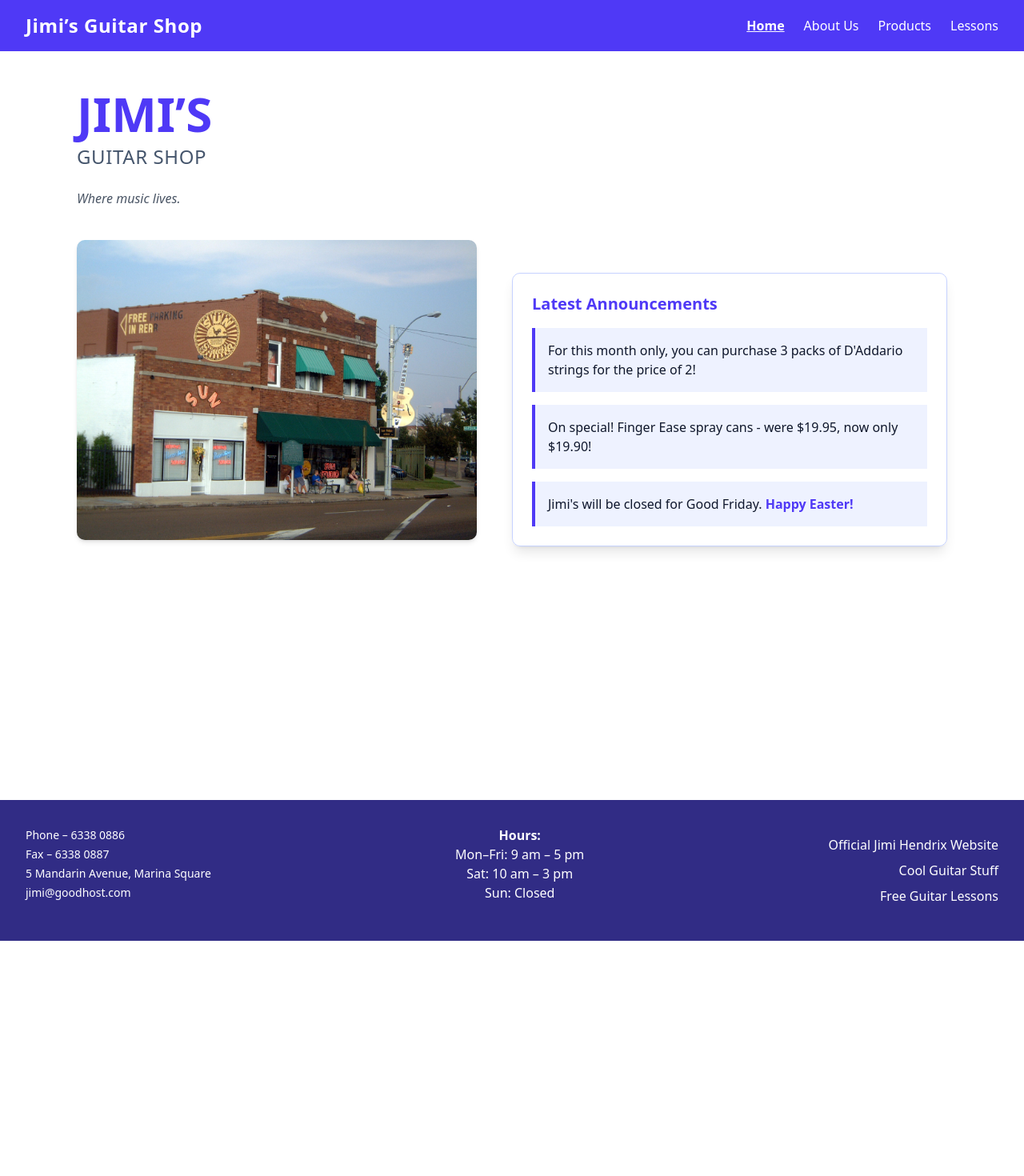
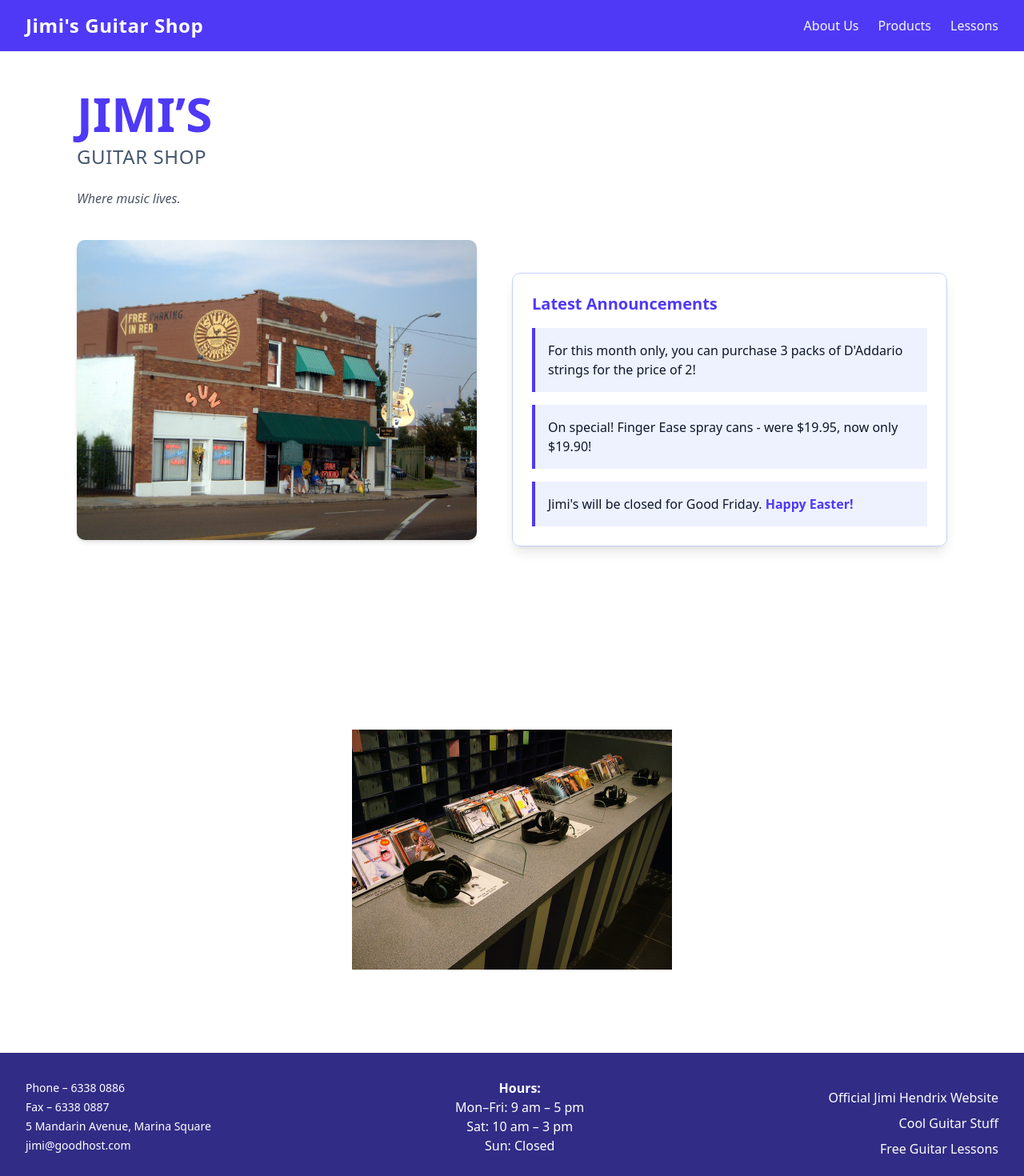
Before and after one commit to chouser63/jimis-guitar-shop-site, a Next.js app: page / in a window 1280 px wide. Shown: the top 1470 px of the page at 80% size. Before the commit the page ends 1176 px from the top, so only its background shows below. Built offline with nearby package versions, Linux system fonts and the light colour scheme.

Commit message:
added images and changed selected navbar link class

```diff
--- a/app/about/page.tsx
+++ b/app/about/page.tsx
@@ -8,7 +8,6 @@ export default function AboutPage() {
             </h1>
 
             <div className="flex flex-col lg:flex-row gap-10 items-start">
-                {/* Left Avatar + Quote */}
                 <div className="text-gray-800 bg-indigo-100 rounded-lg p-6 flex flex-col items-center lg:w-1/4">
                     <Image
                         src="/jimi.jpg"
@@ -21,9 +20,16 @@ export default function AboutPage() {
                     <p className="italic text-indigo-700 mt-2">
                         “Watch out for the drummer.”
                     </p>
+
+                    <Image
+                        src="/guitars1.jpg"
+                        alt="Guitars in the shop"
+                        width={200}
+                        height={200}
+                        className="my-4"
+                    />
                 </div>
 
-                {/* Main Biography */}
                 <div className="text-gray-800 lg:w-1/3 text-lg">
                     <p className="leading-relaxed mb-4">
                         Jimi Swank was born James Swarovski in Albania in 1972. He started
@@ -58,5 +64,5 @@ export default function AboutPage() {
                 />
             </div>
         </div>
-  );
+    );
 }
--- a/app/page.tsx
+++ b/app/page.tsx
@@ -2,7 +2,7 @@ import Image from "next/image";
 
 export default function Home() {
   return (
-    <div className="px-24 py-12">
+    <div className="px-8 lg:px-24 py-12">
       <div className="flex lg:flex-row flex-col justify-between">
         <div className="w-1/2 h-full flex flex-col">
           <h1 className="text-6xl font-extrabold text-indigo-600 mb-2">JIMI’S</h1>
@@ -21,7 +21,7 @@ export default function Home() {
 
 
         {/* Right Guitar + Announcements */}
-        <div className="flex flex-col gap-8 w-1/2 h-screen justify-center items-center">
+        <div className="flex flex-col gap-8 lg:w-1/2 h-screen justify-center items-center">
           <div className="bg-white/80 backdrop-blur-sm border border-indigo-200 rounded-lg shadow-lg p-6">
             <h3 className="text-xl font-bold text-indigo-600 mb-4">Latest Announcements</h3>
 
@@ -48,6 +48,17 @@ export default function Home() {
         </div>
       </div>
 
+      <div className="w-full flex lg:justify-center">
+        <Image
+          src="/cdShopping.jpg"
+          alt="CDs in the shop"
+          width={400}
+          height={400}
+          className="mb-4"
+        />
+      </div>
+
+
     </div>
   );
 }
--- a/components/Header.tsx
+++ b/components/Header.tsx
@@ -9,7 +9,6 @@ export function Header() {
   const pathname = usePathname();
 
   const navItems = [
-    { href: "/", label: "Home" },
     { href: "/about", label: "About Us" },
     { href: "/products", label: "Products" },
     { href: "/lessons", label: "Lessons" },
@@ -17,16 +16,21 @@ export function Header() {
 
   return (
     <header className="bg-indigo-600 text-white flex justify-between items-center px-8 py-4">
-      <h1 className="text-2xl font-bold tracking-wide">Jimi’s Guitar Shop</h1>
+      <Link
+        key={"home"}
+        href={"/"}
+        className={`text-2xl font-bold tracking-wide`}
+      >
+        {"Jimi's Guitar Shop"}
+      </Link>
       <nav className="">
         <div className="flex items-center hidden sm:flex sm:space-x-6">
           {navItems.map((item) => (
             <Link
               key={item.href}
               href={item.href}
-            className={`${
-              pathname === item.href ? "underline font-semibold" : ""
-            } hover:text-gray-200 transition`}
+              className={`${pathname === item.href ? "font-extrabold" : "font-medium"
+                } text-white/95 hover:text-gray-200 transition`}
             >
               {item.label}
             </Link>
@@ -39,38 +43,16 @@ export function Header() {
               <Menu className="h-6 w-6" />
             </DropdownMenuTrigger>
             <DropdownMenuContent className="min-w-[200px] bg-background border rounded-md shadow-lg">
-            <DropdownMenuItem asChild>
+              {navItems.map((item) => (
+                <DropdownMenuItem asChild key={`dd-${item.href}`}>
                   <Link
-                href="/"
-                className="w-full px-4 py-2 text-sm font-medium hover:bg-accent hover:text-accent-foreground cursor-pointer"
+                    href={item.href}
+                    className={`w-full px-4 py-2 text-sm ${pathname === item.href ? "font-extrabold" : "font-medium"} hover:bg-accent hover:text-accent-foreground cursor-pointer`}
                   >
-                Home
+                    {item.label}
                   </Link>
                 </DropdownMenuItem>
-            <DropdownMenuItem asChild>
-              <Link
-                href="/about"
-                className="w-full px-4 py-2 text-sm font-medium hover:bg-accent hover:text-accent-foreground cursor-pointer"
-              >
-                About
-              </Link>
-            </DropdownMenuItem>
-            <DropdownMenuItem asChild>
-              <Link
-                href="/products"
-                className="w-full px-4 py-2 text-sm font-medium hover:bg-accent hover:text-accent-foreground cursor-pointer"
-              >
-                Products
-              </Link>
-            </DropdownMenuItem>
-            <DropdownMenuItem asChild>
-              <Link
-                href="/lessons"
-                className="w-full px-4 py-2 text-sm font-medium hover:bg-accent hover:text-accent-foreground cursor-pointer"
-              >
-                Lessons
-              </Link>
-            </DropdownMenuItem>
+              ))}
             </DropdownMenuContent>
           </DropdownMenu>
         </div>
```
Also changed, not shown: public/cdShopping.jpg (added), public/guitars1.jpg (added). Lines whose indentation alone changed are shown as unchanged.
